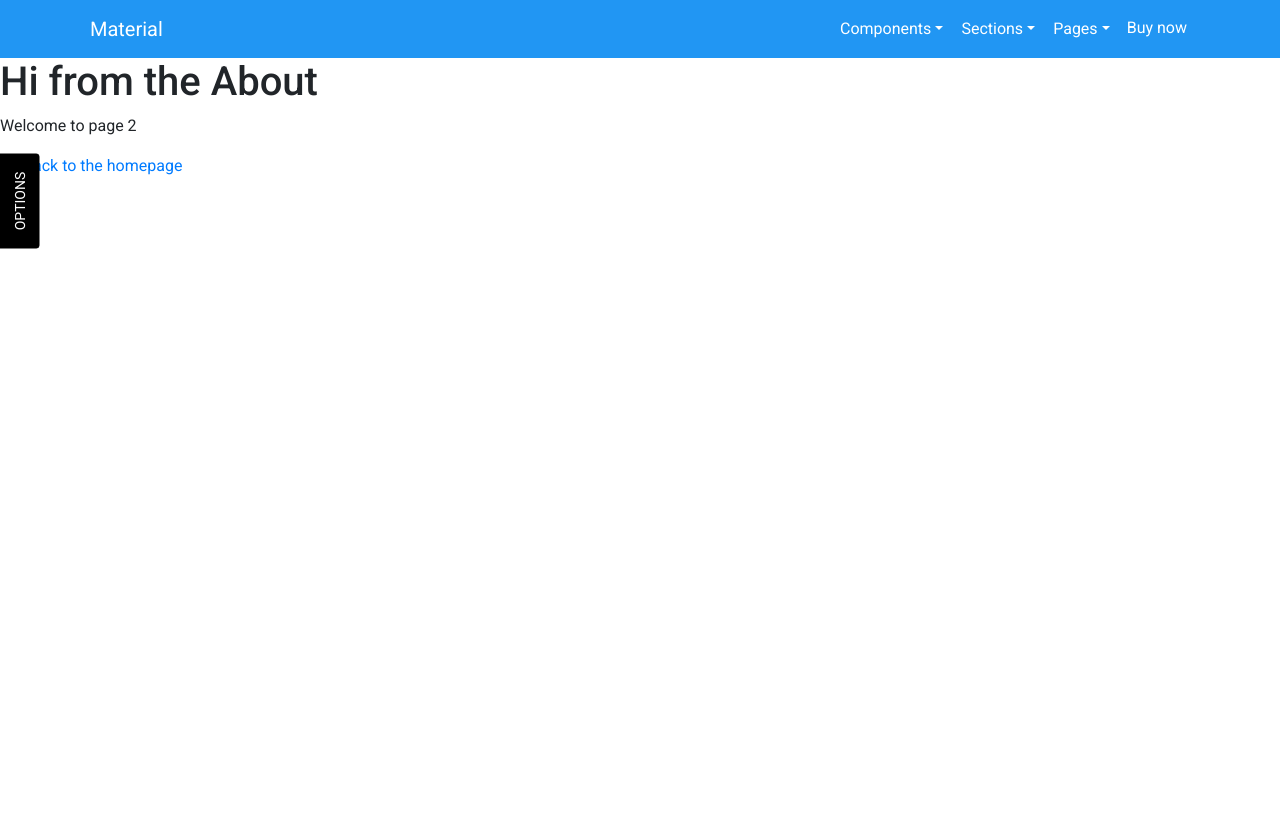
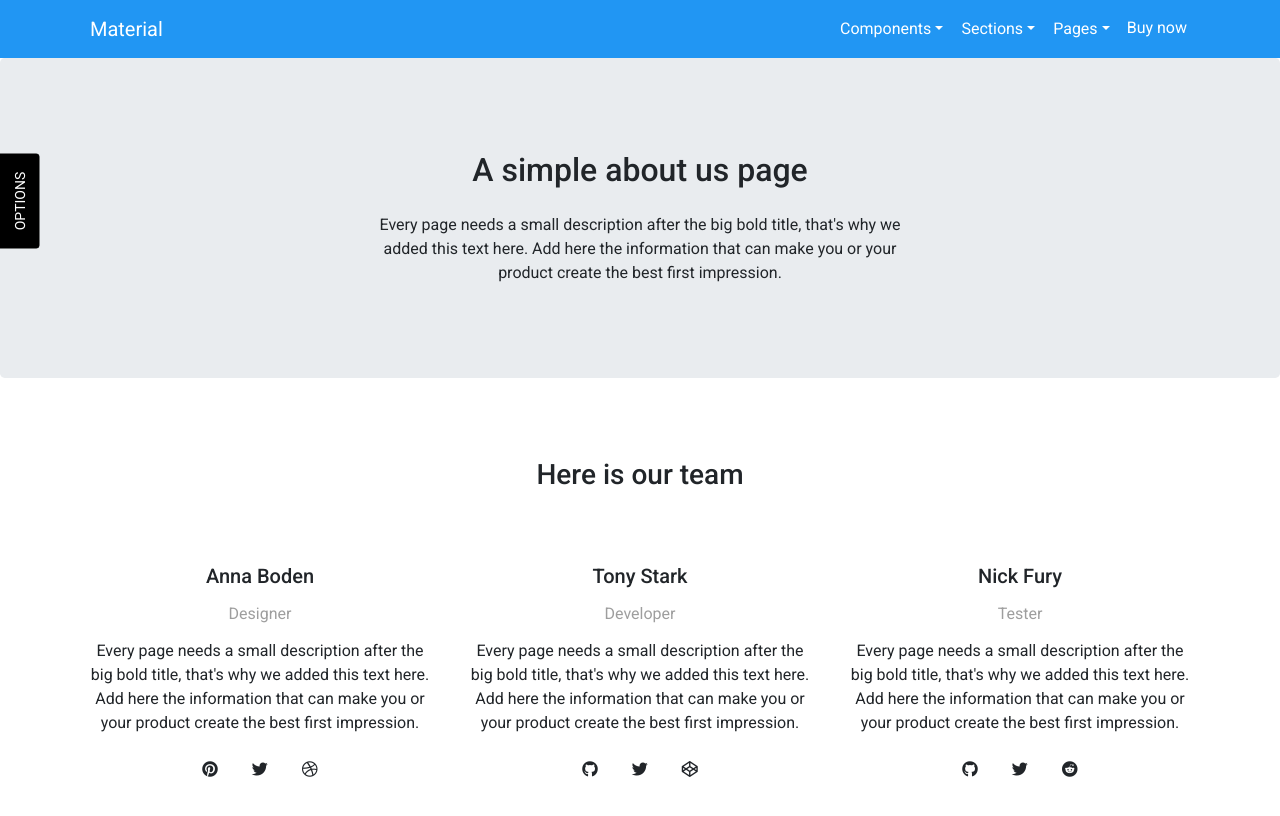
Before and after one commit to alexdevero/template-freebie-material-3, a React (Create React App) app: page /about in a window 1280 px wide. Shown: the top 816 px of the page. Built offline with nearby package versions, Linux system fonts and the light colour scheme.

Commit message:
Add alpha version of About page

```diff
--- a/src/pages/about.jsx
+++ b/src/pages/about.jsx
@@ -1,16 +1,125 @@
 import React from 'react'
-import { Link } from 'react-router-dom'
 
-import Layout from '../components/layout'
+import { GridRow } from '../components/grid-row'
+import { GridColumn } from '../components/grid-column'
+import { IconAwesome } from '../components/_free/icon-awesome'
+import { Jumbotron } from '../components/jumbotron'
+import { Layout } from '../components/layout'
+import { List } from '../components/list'
+import { Section } from '../components/section'
 
-const About = () => (
-  <Layout pageTitle="About">
-    <h1>Hi from the About</h1>
+class About extends React.Component {
+  render () {
+    return (
+      <Layout pageTitle="About">
+        <Jumbotron type="small" className="d-flex justify-content-center align-items-center">
+          <GridRow className="d-flex justify-content-center align-items-center text-center">
+            <GridColumn sm={10} md={9} lg={7} xl={6}>
+              <h1 className="h2 mb-4">A simple about us page</h1>
 
-    <p>Welcome to page 2</p>
+              <p className="mb-0">Every page needs a small description after the big bold title, that's why we added this text here. Add here the information that can make you or your product create the best first impression.</p>
+            </GridColumn>
+          </GridRow>
+        </Jumbotron>
 
-    <Link to="/">Go back to the homepage</Link>
-  </Layout>
-)
+        <Section container="default" className="pt-5 pb-6">
+          <h1 className="h3 mb-4 text-center">Here is our team</h1>
+
+          <GridRow>
+            <GridColumn md={6} lg={4} className="text-lg-center">
+              <img src="" alt=""/>
+
+              <h2 className="h5 mb-3 mt-4">Anna Boden</h2>
+
+              <h3 className="text-16 mb-3 font-weight-normal text-gray">Designer</h3>
+
+              <p>Every page needs a small description after the big bold title, that's why we added this text here. Add here the information that can make you or your product create the best first impression.</p>
+
+              <List type="inline" className="text-center mt-3 mb-0">
+                <li className="list-inline-item">
+                  <a href="#!" className="btn">
+                    <IconAwesome name="pinterest" type="brand" />
+                  </a>
+                </li>
+
+                <li className="list-inline-item">
+                  <a href="#!" className="btn">
+                    <IconAwesome name="twitter" type="brand" />
+                  </a>
+                </li>
+
+                <li className="list-inline-item">
+                  <a href="#!" className="btn">
+                    <IconAwesome name="dribbble" type="brand" />
+                  </a>
+                </li>
+              </List>
+            </GridColumn>
+
+            <GridColumn md={6} lg={4} className="mt-5 mt-md-0 text-lg-center">
+              <img src="" alt=""/>
+
+              <h2 className="h5 mb-3 mt-4">Tony Stark</h2>
+
+              <h3 className="text-16 mb-3 font-weight-normal text-gray">Developer</h3>
+
+              <p>Every page needs a small description after the big bold title, that's why we added this text here. Add here the information that can make you or your product create the best first impression.</p>
+
+              <List type="inline" className="text-center mt-3 mb-0">
+                <li className="list-inline-item">
+                  <a href="#!" className="btn">
+                    <IconAwesome name="github" type="brand" />
+                  </a>
+                </li>
+
+                <li className="list-inline-item">
+                  <a href="#!" className="btn">
+                    <IconAwesome name="twitter" type="brand" />
+                  </a>
+                </li>
+
+                <li className="list-inline-item">
+                  <a href="#!" className="btn">
+                    <IconAwesome name="codepen" type="brand" />
+                  </a>
+                </li>
+              </List>
+            </GridColumn>
+
+            <GridColumn md={6} lg={4} className="mt-5 mt-lg-0 text-lg-center">
+              <img src="" alt=""/>
+
+              <h2 className="h5 mb-3 mt-4">Nick Fury</h2>
+
+              <h3 className="text-16 mb-3 font-weight-normal text-gray">Tester</h3>
+
+              <p>Every page needs a small description after the big bold title, that's why we added this text here. Add here the information that can make you or your product create the best first impression.</p>
+
+              <List type="inline" className="text-center mt-3 mb-0">
+                <li className="list-inline-item">
+                  <a href="#!" className="btn">
+                    <IconAwesome name="github" type="brand" />
+                  </a>
+                </li>
+
+                <li className="list-inline-item">
+                  <a href="#!" className="btn">
+                    <IconAwesome name="twitter" type="brand" />
+                  </a>
+                </li>
+
+                <li className="list-inline-item">
+                  <a href="#!" className="btn">
+                    <IconAwesome name="reddit" type="brand" />
+                  </a>
+                </li>
+              </List>
+            </GridColumn>
+          </GridRow>
+        </Section>
+      </Layout>
+    )
+  }
+}
 
 export default About
```
